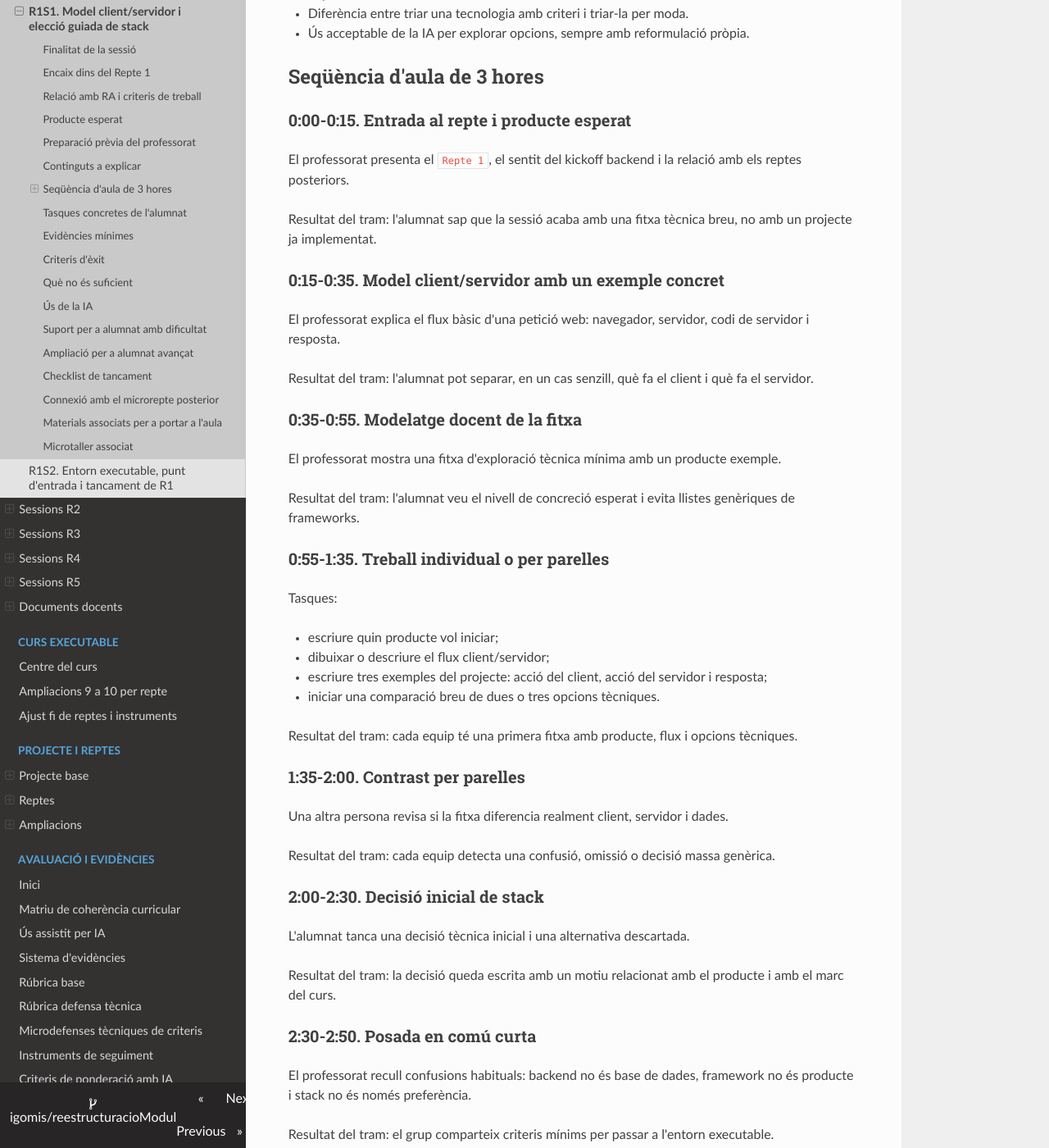
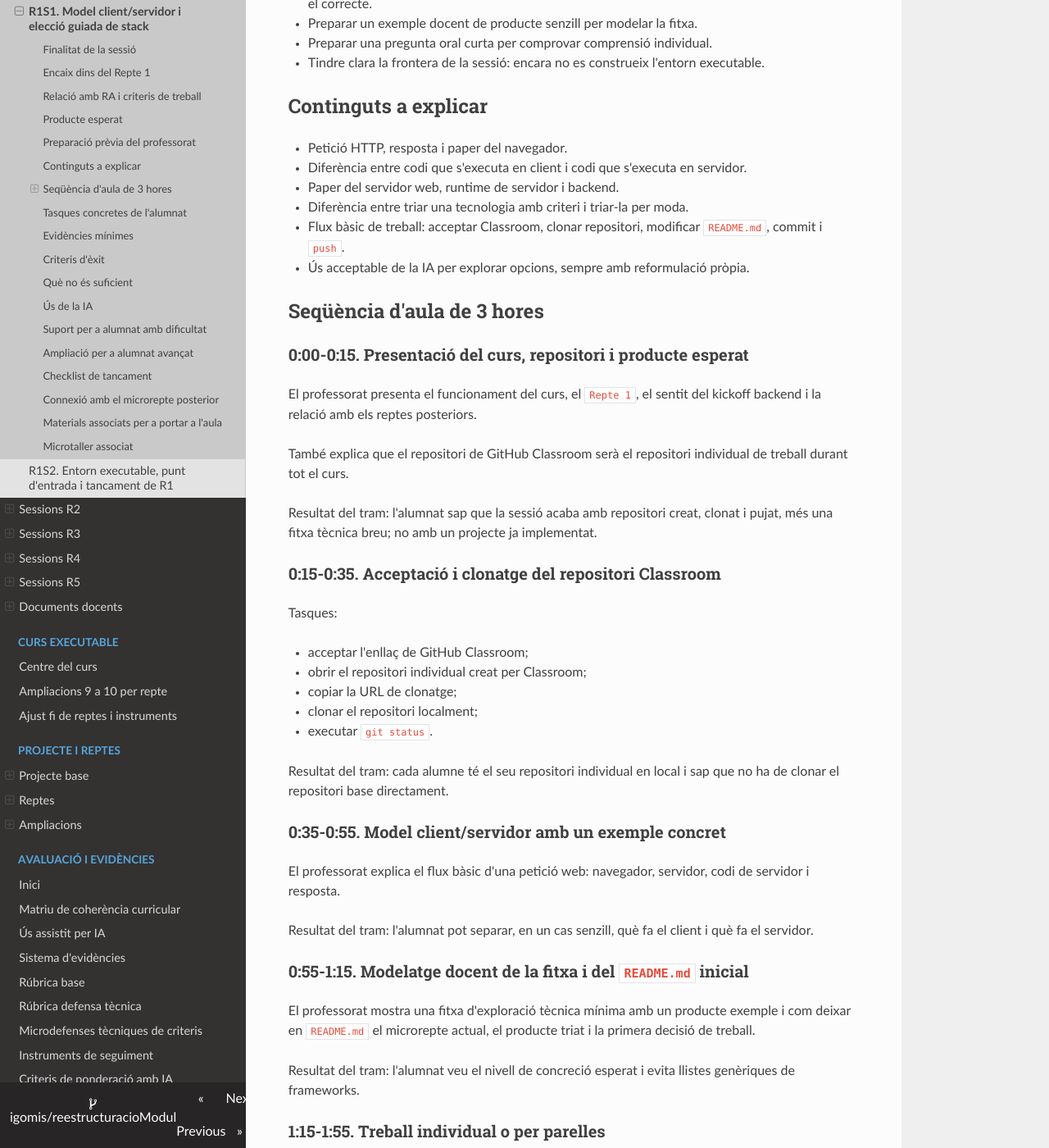
Before and after one commit to igomis/reestructuracioModul, an MkDocs documentation site: the page built from docs/01_programacio_modul/programacio_aula_r1s1_model_client_servidor_eleccio_stack.md, in a window 1280 px wide and 1400 px high, scrolled down 1667 px. Shown: the whole window at 82% size. Built offline with MkDocs 1.6.1, drawn with Linux system fonts in a browser that asks for light colours; nearby versions of some CDN libraries; some of the changed text lies outside the part shown.

Commit message:
Add Classroom workflow to initial sessions

```diff
--- a/docs/01_programacio_modul/programacio_aula_r1s1_model_client_servidor_eleccio_stack.md
+++ b/docs/01_programacio_modul/programacio_aula_r1s1_model_client_servidor_eleccio_stack.md
@@ -5,6 +5,8 @@
 Esta sessió obri el `Repte 1` i treballa el microrepte `R1M1` amb una primera comprensió operativa del model client/servidor. L'objectiu no és triar una tecnologia per intuïció o per moda, sinó entendre què s'executa al navegador, què s'executa al servidor i quin stack inicial té sentit per al producte que l'alumnat vol construir.
 
 Al final de la sessió, cada alumne o parella ha de poder explicar el paper del backend en el seu producte, representar un flux mínim client/servidor i justificar una primera decisió tècnica amb una alternativa descartada.
+
+També ha de quedar resolt el punt operatiu inicial: cada alumne ha d'haver acceptat l'enllaç de GitHub Classroom, clonat el seu repositori individual i fet un primer `push`. Eixe repositori serà el repositori de treball de tot el curs.
 
 ## Encaix dins del Repte 1
 
@@ -23,12 +25,12 @@ Al final de la sessió, cada alumne o parella ha de poder explicar el paper del
 | `RA1b` | diferenciació entre execució en client i execució en servidor |
 | `RA1c` | reconeixement del servidor d'aplicacions, runtime i tecnologia backend |
 | `RA1g` | justificació inicial de la tecnologia triada i dels seus límits |
-| Evidència central | fitxa d'exploració tècnica inicial aplicada al producte |
+| Evidència central | repositori Classroom clonat, primer `push` i fitxa d'exploració tècnica inicial aplicada al producte |
 | Verificació docent | pregunta oral curta sobre què passa al client, què passa al servidor i per què s'ha triat el stack |
 
 ## Producte esperat
 
-Una fitxa breu d'exploració tècnica inicial amb:
+Un repositori individual de GitHub Classroom ja creat, clonat i pujat amb un primer canvi en `README.md`, més una fitxa breu d'exploració tècnica inicial amb:
 
 - esquema client/servidor aplicat al producte propi;
 - exemples de què fa el client i què fa el servidor;
@@ -39,6 +41,8 @@ Una fitxa breu d'exploració tècnica inicial amb:
 ## Preparació prèvia del professorat
 
 - Tindre localitzats els materials d'arquitectura web, client/servidor, backend i llenguatges/frameworks.
+- Tindre preparada la presentació inicial del curs per explicar repositori, evidències, avaluació i forma de treball.
+- Tindre preparat l'enllaç de GitHub Classroom i comprovar que el repositori base de l'alumnat és el correcte.
 - Preparar un exemple docent de producte senzill per modelar la fitxa.
 - Preparar una pregunta oral curta per comprovar comprensió individual.
 - Tindre clara la frontera de la sessió: encara no es construeix l'entorn executable.
@@ -49,29 +53,44 @@ Una fitxa breu d'exploració tècnica inicial amb:
 - Diferència entre codi que s'executa en client i codi que s'executa en servidor.
 - Paper del servidor web, runtime de servidor i backend.
 - Diferència entre triar una tecnologia amb criteri i triar-la per moda.
+- Flux bàsic de treball: acceptar Classroom, clonar repositori, modificar `README.md`, commit i `push`.
 - Ús acceptable de la IA per explorar opcions, sempre amb reformulació pròpia.
 
 ## Seqüència d'aula de 3 hores
 
-### 0:00-0:15. Entrada al repte i producte esperat
+### 0:00-0:15. Presentació del curs, repositori i producte esperat
 
-El professorat presenta el `Repte 1`, el sentit del kickoff backend i la relació amb els reptes posteriors.
+El professorat presenta el funcionament del curs, el `Repte 1`, el sentit del kickoff backend i la relació amb els reptes posteriors.
 
-Resultat del tram: l'alumnat sap que la sessió acaba amb una fitxa tècnica breu, no amb un projecte ja implementat.
+També explica que el repositori de GitHub Classroom serà el repositori individual de treball durant tot el curs.
 
-### 0:15-0:35. Model client/servidor amb un exemple concret
+Resultat del tram: l'alumnat sap que la sessió acaba amb repositori creat, clonat i pujat, més una fitxa tècnica breu; no amb un projecte ja implementat.
+
+### 0:15-0:35. Acceptació i clonatge del repositori Classroom
+
+Tasques:
+
+- acceptar l'enllaç de GitHub Classroom;
+- obrir el repositori individual creat per Classroom;
+- copiar la URL de clonatge;
+- clonar el repositori localment;
+- executar `git status`.
+
+Resultat del tram: cada alumne té el seu repositori individual en local i sap que no ha de clonar el repositori base directament.
+
+### 0:35-0:55. Model client/servidor amb un exemple concret
 
 El professorat explica el flux bàsic d'una petició web: navegador, servidor, codi de servidor i resposta.
 
 Resultat del tram: l'alumnat pot separar, en un cas senzill, què fa el client i què fa el servidor.
 
-### 0:35-0:55. Modelatge docent de la fitxa
+### 0:55-1:15. Modelatge docent de la fitxa i del `README.md` inicial
 
-El professorat mostra una fitxa d'exploració tècnica mínima amb un producte exemple.
+El professorat mostra una fitxa d'exploració tècnica mínima amb un producte exemple i com deixar en `README.md` el microrepte actual, el producte triat i la primera decisió de treball.
 
 Resultat del tram: l'alumnat veu el nivell de concreció esperat i evita llistes genèriques de frameworks.
 
-### 0:55-1:35. Treball individual o per parelles
+### 1:15-1:55. Treball individual o per parelles
 
 Tasques:
 
@@ -82,43 +101,53 @@ Tasques:
 
 Resultat del tram: cada equip té una primera fitxa amb producte, flux i opcions tècniques.
 
-### 1:35-2:00. Contrast per parelles
+### 1:55-2:20. Contrast per parelles
 
 Una altra persona revisa si la fitxa diferencia realment client, servidor i dades.
 
 Resultat del tram: cada equip detecta una confusió, omissió o decisió massa genèrica.
 
-### 2:00-2:30. Decisió inicial de stack
+### 2:20-2:40. Decisió inicial de stack
 
 L'alumnat tanca una decisió tècnica inicial i una alternativa descartada.
 
 Resultat del tram: la decisió queda escrita amb un motiu relacionat amb el producte i amb el marc del curs.
 
-### 2:30-2:50. Posada en comú curta
+### 2:40-2:55. Commit i `push` inicial
 
-El professorat recull confusions habituals: backend no és base de dades, framework no és producte i stack no és només preferència.
+Tasques:
 
-Resultat del tram: el grup comparteix criteris mínims per passar a l'entorn executable.
+- actualitzar `README.md` amb `R1M1`, projecte base, flux client/servidor i decisió inicial;
+- guardar la fitxa o evidència equivalent en `docs/`;
+- fer commit amb un missatge comprensible;
+- fer `push` a `main`.
 
-### 2:50-3:00. Checkpoint docent
+Resultat del tram: GitHub mostra el primer canvi i el professorat pot comprovar que el repositori queda operatiu.
 
-Cada equip mostra la fitxa i respon una pregunta breu.
+### 2:55-3:00. Checkpoint docent
+
+Cada equip mostra el repositori en GitHub, la fitxa i respon una pregunta breu.
 
 Pregunta de tancament: què passa exactament al navegador i què passa al servidor en una acció bàsica del teu producte?
 
 ## Tasques concretes de l'alumnat
 
 - Escriure quin producte vol iniciar i quin paper tindrà el backend.
+- Acceptar l'enllaç de GitHub Classroom i clonar el repositori individual.
+- Identificar `README.md`, `ENTREGA.md`, `docs/` i `evidence/`.
 - Dibuixar o descriure el flux client/servidor.
 - Escriure tres exemples del projecte: acció del client, acció del servidor i resposta.
 - Comparar de manera breu dues o tres opcions tècniques del marc docent.
 - Tancar una decisió inicial i una alternativa descartada.
 - Registrar un dubte tècnic real.
+- Fer un primer commit i `push` a `main`.
 
 ## Evidències mínimes
 
 | Evidència | Mínim acceptable |
 |---|---|
+| Repositori Classroom | acceptat, clonat i amb primer `push` visible |
+| `README.md` inicial | indica `R1M1`, projecte base, flux client/servidor i decisió inicial |
 | Fitxa d'exploració | parla del producte concret i no només de tecnologies genèriques |
 | Esquema client/servidor | diferencia navegador, servidor i resposta |
 | Exemples del producte | inclou acció de client, acció de servidor i resposta |
@@ -129,6 +158,7 @@ Pregunta de tancament: què passa exactament al navegador i què passa al servid
 
 El microrepte està aconseguit si:
 
+- el repositori individual està creat, clonat i pujat a GitHub;
 - la fitxa parla del producte concret;
 - l'alumnat pot explicar què passa al navegador i què passa al servidor;
 - la decisió tècnica és coherent amb el curs i amb el pas a `R1M2`;
@@ -170,6 +200,9 @@ Frase guia: "Primer explica el viatge d'una petició; després ja decidirem amb
 ## Checklist de tancament
 
 - [ ] La fitxa està completa.
+- [ ] El repositori Classroom està acceptat i clonat.
+- [ ] Hi ha un primer `push` visible en GitHub.
+- [ ] El `README.md` identifica `R1M1` i el projecte base.
 - [ ] Hi ha esquema client/servidor.
 - [ ] Hi ha decisió tècnica i alternativa descartada.
 - [ ] Hi ha dubte tècnic registrat.
@@ -182,7 +215,9 @@ Frase guia: "Primer explica el viatge d'una petició; després ja decidirem amb
 ## Materials associats per a portar a l'aula
 
 - **Presentació associada**: [MT01. Projecte no CRUD](https://cipfpbatoi.github.io/dwes2627/recursos/Tallers/MT01-Projecte-no-CRUD.pdf)
+- **Presentació inicial del curs**: [Benvinguda al curs](https://cipfpbatoi.github.io/dwes2627/recursos/Presentacions/Benvinguda-al-curs.pdf)
 - **Teoria o material associat**: [Backend, client-servidor i arquitectura web](https://cipfpbatoi.github.io/dwes2627/recursos/Teoria/Teoria-R1-Backend-client-servidor-i-arquitectura-web.pdf)
+- **Guia operativa**: [Com pujar el treball per a l'autocorrecció](https://cipfpbatoi.github.io/dwes2627/04_materials/guia_pujar_treball_autocorreccio/)
 
 ## Microtaller associat
 
```
Also changed, not shown: docs/01_programacio_modul/programacio_aula_r1s2_entorn_executable_punt_entrada.md (+10 -6 lines).
